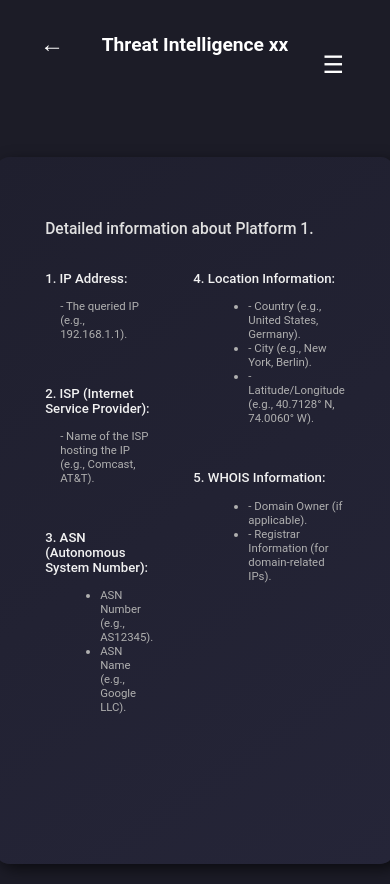
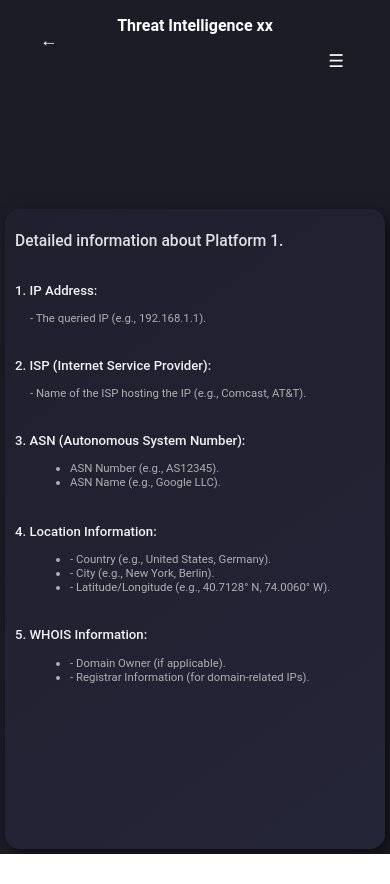
Before and after one commit to qiratsaleem/fyp, a React (Create React App) app in the folder ccti-project/: page /threat-intelligence in a window 390 px wide. After the commit the page ends 854 px from the top, so only its background shows below. Built offline with nearby package versions, Linux system fonts and the light colour scheme.

Commit message:
update changes

```diff
--- a/ccti-project/src/components/ThreatIntelligence.css
+++ b/ccti-project/src/components/ThreatIntelligence.css
@@ -1,4 +1,3 @@
-
 html, body {
   height: 100%;
   margin: 0;
@@ -14,8 +13,6 @@ html, body {
   font-family: "Roboto", sans-serif;
   padding: 20px;
   min-height: 100vh;
-
-
 }
 
 .back-arrow {
@@ -34,6 +31,7 @@ html, body {
   color: #ffffff;
   font-weight: 600;
 }
+
 .menu-button {
   font-size: 1.5em;
   cursor: pointer;
@@ -42,6 +40,7 @@ html, body {
   top: 50px;
   right: 40px;
 }
+
 .info-section {
   flex: 1;
   padding: 20px 40px;
@@ -49,18 +48,19 @@ html, body {
   background: linear-gradient(145deg, #1f1f2e, #252538);
   box-shadow: 5px 5px 15px rgba(0, 0, 0, 0.6);
   border-radius: 15px;
-  padding: 50px;
   font-size: 12px;
   flex: 1 1 45%;
   min-width: 300px;
   color: #f0f0f0;
   box-sizing: border-box;
+  margin-top: 20px;
 }
 
 .info-content {
   display: flex;
   gap: 40px;
   margin-top: 20px;
+  flex-wrap: wrap; /* Allow content to wrap on smaller screens */
 }
 
 .column {
@@ -88,6 +88,7 @@ p, ul li {
   font-size: 0.95em;
   margin-left: 15px;
 }
+
 .info-section::-webkit-scrollbar {
   width: 8px;
 }
@@ -96,3 +97,84 @@ p, ul li {
   background-color: #444;
   border-radius: 4px;
 }
+
+/* Responsive design */
+@media (max-width: 1200px) {
+  .info-section {
+    padding: 20px;
+    min-width: 250px;
+  }
+
+  .info-content {
+    gap: 20px;
+  }
+
+  .column {
+    gap: 15px;
+  }
+
+  .menu-button, .back-arrow {
+    font-size: 1.3em;
+  }
+
+  .title {
+    font-size: 1.1em;
+  }
+}
+
+@media (max-width: 768px) {
+  .threat-intelligence-container {
+    padding: 10px;
+  }
+
+  .info-section {
+    padding: 15px;
+    min-width: 100%;
+    flex: 1 1 100%;
+  }
+
+  .info-content {
+    flex-direction: column; /* Stack the content vertically on smaller screens */
+    gap: 15px;
+  }
+
+  .column {
+    gap: 10px;
+  }
+
+  .menu-button, .back-arrow {
+    font-size: 1.2em;
+  }
+
+  .title {
+    font-size: 1.1em;
+  }
+}
+
+@media (max-width: 480px) {
+  .threat-intelligence-container {
+    padding: 5px;
+  }
+
+  .info-section {
+    padding: 10px;
+    flex: 1 1 100%;
+    min-width: 100%;
+  }
+
+  .info-content {
+    gap: 10px;
+  }
+
+  .column {
+    gap: 8px;
+  }
+
+  .menu-button, .back-arrow {
+    font-size: 1.1em;
+  }
+
+  .title {
+    font-size: 1em;
+  }
+}
```
Lines whose indentation alone changed are shown as unchanged.
